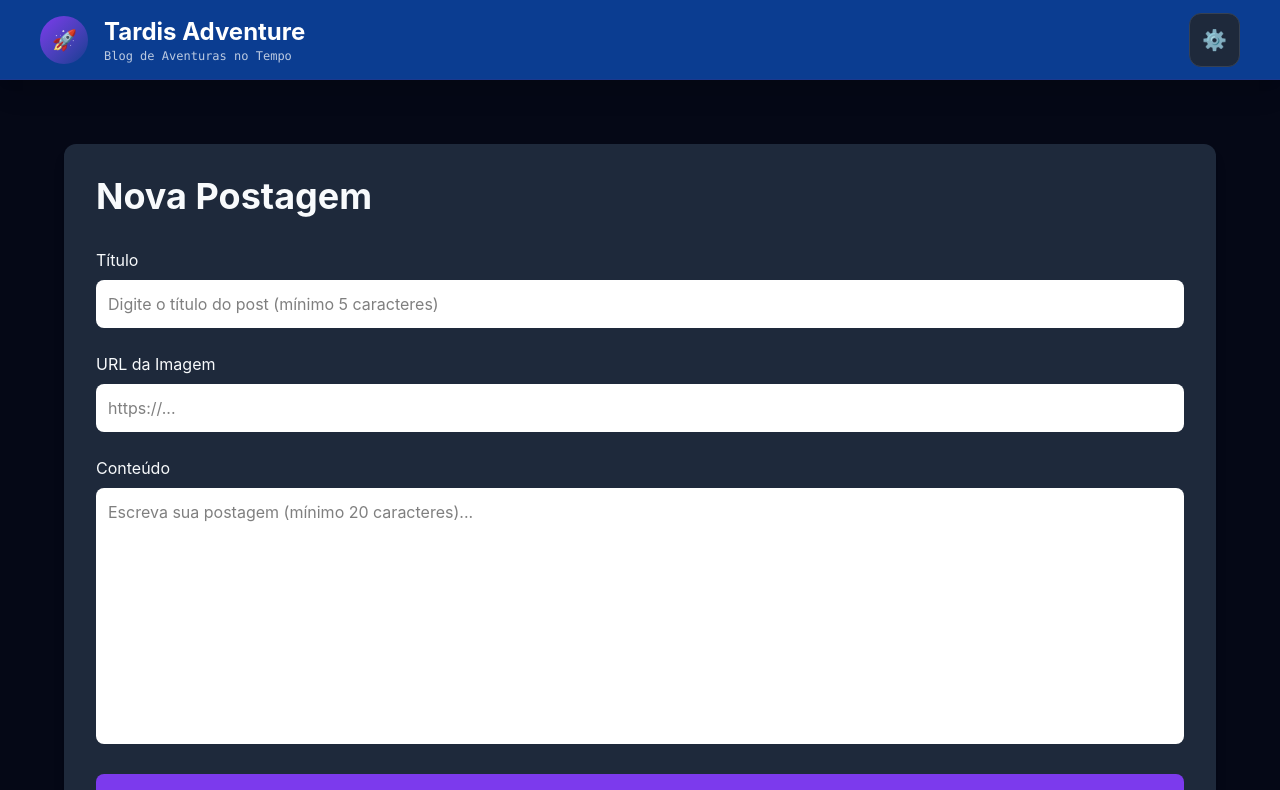
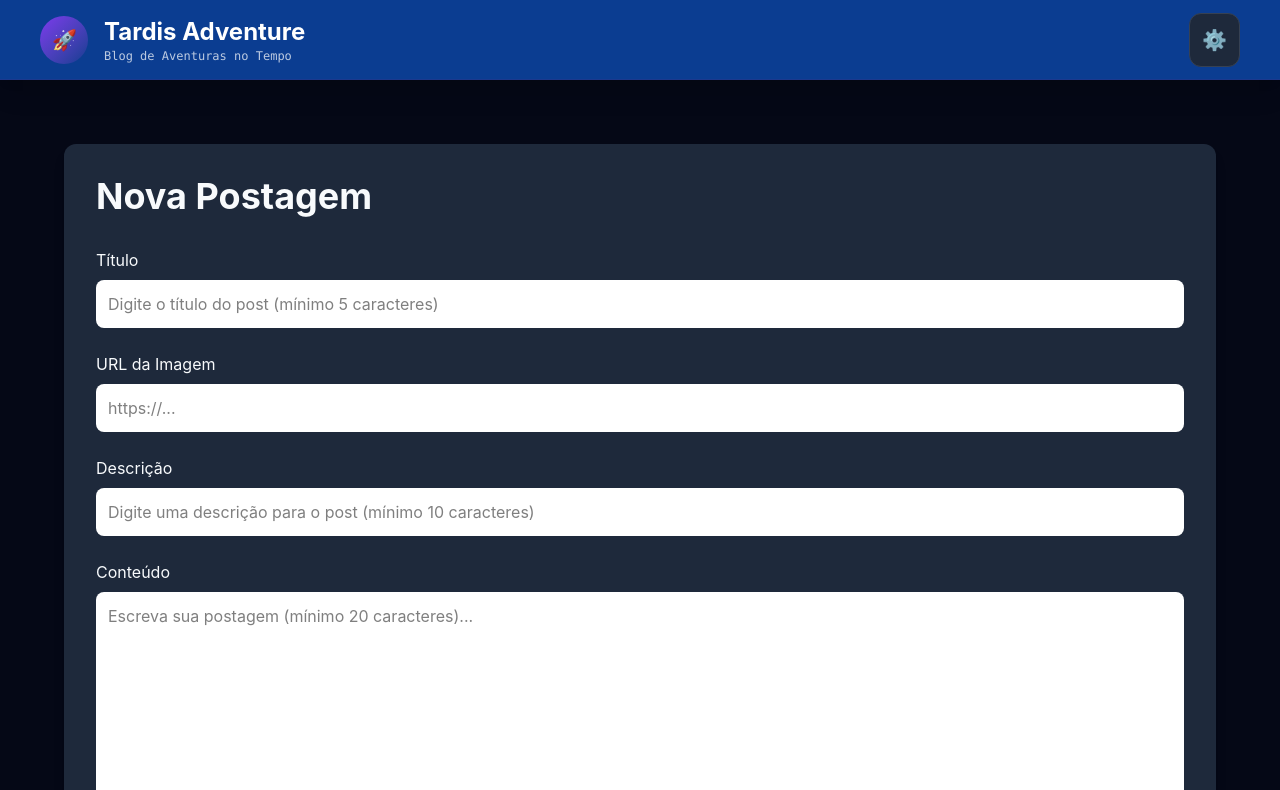
Before and after one commit to ArlensonLorran/TARDIS-Adventure, a Next.js app in the folder frontend/: page /admin/create in a window 1280 px wide. Shown: the top 790 px of the page. Built offline with nearby package versions, Linux system fonts and the light colour scheme.

Commit message:
adicionando descrição nos posts

```diff
--- a/frontend/app/admin/create/page.tsx
+++ b/frontend/app/admin/create/page.tsx
@@ -6,6 +6,7 @@ import { useRouter } from "next/navigation";
 export default function CreatePostPage() {
   const [titulo, setTitulo] = useState("");
   const [imagem, setImagem] = useState("");
+  const [descricao, setDescricao] = useState("");
   const [conteudo, setConteudo] = useState("");
   const [erro, setErro] = useState("");
   const [isSubmitting, setIsSubmitting] = useState(false);
@@ -23,6 +24,7 @@ export default function CreatePostPage() {
 
     const dadosParaEnvio = {
       title: titulo,
+      description: descricao,
       content: conteudo,
       imageUrl: imagem || undefined
     };
@@ -96,6 +98,21 @@ export default function CreatePostPage() {
             />
           </div>
 
+          {/* Descrição */}
+          <div>
+            <label className="block mb-2">
+              Descrição
+            </label>
+
+            <input
+              type="text"
+              value={descricao}
+              onChange={(e) => setDescricao(e.target.value)}
+              placeholder="Digite uma descrição para o post (mínimo 10 caracteres)"
+              className="w-full p-3 rounded-lg text-black bg-white"
+            />
+          </div>
+
           {/* Conteúdo */}
           <div>
             <label className="block mb-2">
--- a/frontend/app/page.tsx
+++ b/frontend/app/page.tsx
@@ -7,6 +7,7 @@ interface Post {
   _id: string;
   title: string;
   content: string;
+  description: string;
   imageUrl?: string;
   createdAt: string;
 }
@@ -74,7 +75,7 @@ export default async function Home() {
                       {postDestaque.title}
                     </h2>
                     <p className="text-gray-300 leading-relaxed line-clamp-3 md:line-clamp-4 text-sm md:text-base">
-                      {postDestaque.content}
+                      {postDestaque.description}
                     </p>
                   </article>
                 </Link>
@@ -134,158 +135,3 @@ export default async function Home() {
     </div>
   );
 }
-
-
-
-
-
-
-
-
-
-//import Link from "next/link";
-//
-//async function getFeedPosts() {
-//  try {
-//    const res = await fetch(`${process.env.NEXT_PUBLIC_API_URL || 'http://localhost:5000'}/api/posts`, { cache: "no-store" });
-//    if (!res.ok) throw new Error();
-//    return res.json();
-//  } catch (error) {
-//    console.error("Erro ao carregar o feed:", error);
-//    return [];
-//  }
-//}
-//
-//export default async function Home() {
-//  const posts = await getFeedPosts();
-//
-//  const postDestaque = posts[0];
-//  const postsRestantes = posts.slice(1);
-//
-//  return (
-//    <main className="min-h-screen bg-space-dark text-star">
-//
-//      {/* HEADER */}
-//      <header className="bg-azul-tardis h-24 flex items-center justify-between px-8 shadow-lg">
-//        <div className="flex items-center gap-4">
-//          <div className="w-14 h-14 rounded-full bg-gradient-to-br from-galaxy to-azul-tardis flex items-center justify-center text-xl">
-//            🚀
-//          </div>
-//          <div>
-//            <h2 className="font-bold text-2xl text-white">Doctor Who</h2>
-//            <p className="text-sm opacity-80">Blog de Aventuras no Tempo e Espaço</p>
-//          </div>
-//        </div>
-//        <Link href="/admin" className="text-3xl hover:scale-110 transition-transform">
-//          ⚙️
-//        </Link>
-//      </header>
-//
-//      {/* CONTEÚDO */}
-//      <div className="flex">
-//
-//        {/* MENU LATERAL */}
-//        <aside className="w-64 min-h-screen bg-space-light p-6 shadow-lg">
-//          <h3 className="font-bold text-xl mb-6">Navegação</h3>
-//          <nav className="flex flex-col gap-2">
-//            <Link href="/" className="p-3 rounded-lg hover:bg-space-dark transition">📰 Feed</Link>
-//            <Link href="/admin" className="mt-6 bg-galaxy text-center py-3 rounded-lg font-semibold hover:opacity-80 text-white">
-//              Área Admin
-//            </Link>
-//          </nav>
-//        </aside>
-//
-//        {/* FEED PRINCIPAL */}
-//        <section className="flex-1 p-8">
-//
-//          {/* PESQUISA */}
-//          <input
-//            type="text"
-//            placeholder="🔍 Pesquisar postagens..."
-//            className="w-full rounded-xl px-5 py-4 text-black shadow-lg focus:outline-none"
-//          />
-//
-//          {/* POST DE DESTAQUE DINÂMICO */}
-//          {postDestaque ? (
-//            <Link href={`/post/${postDestaque._id}`} className="block mt-8 group">
-//              <article className="bg-space-light p-6 rounded-xl shadow-lg border border-transparent group-hover:border-blue-500 transition duration-200">
-//                <span className="bg-galaxy px-3 py-1 rounded-full text-sm font-semibold">Destaque</span>
-//                <h2 className="text-4xl font-bold mt-4 mb-4 text-white group-hover:text-blue-400 transition">
-//                  {postDestaque.title}
-//                </h2>
-//                <div className="flex flex-col lg:flex-row gap-6">
-//                  <div className="flex-1">
-//                    <p className="text-lg leading-8 opacity-90 line-clamp-4">
-//                      {postDestaque.content}
-//                    </p>
-//                  </div>
-//                  <img
-//                    src={postDestaque.imageUrl || "https://images.unsplash.com/photo-1618005182384-a83a8bd57fbe"}
-//                    alt={postDestaque.title}
-//                    className="w-full lg:w-72 h-56 rounded-xl object-cover shadow-md"
-//                  />
-//                </div>
-//              </article>
-//            </Link>
-//          ) : (
-//            <div className="mt-8 bg-space-light p-6 rounded-xl text-center text-gray-400">
-//              Nenhum post publicado na galáxia ainda.
-//            </div>
-//          )}
-//
-//          {/* ÚLTIMAS POSTAGENS DINÂMICAS */}
-//          <section className="mt-10">
-//            <h2 className="text-3xl font-bold mb-6 text-white">Últimas Postagens</h2>
-//
-//            {postsRestantes.length === 0 && !postDestaque ? (
-//              <p className="text-gray-400">O vazio do espaço... nenhum outro post encontrado.</p>
-//            ) : (
-//              <div className="grid md:grid-cols-2 gap-6">
-//                {postsRestantes.map((post: any) => (
-//                  <Link href={`/post/${post._id}`} key={post._id} className="group">
-//                    <article className="bg-space-light p-6 rounded-xl shadow-lg hover:scale-[1.02] transition duration-200 border border-transparent group-hover:border-gray-700 h-full flex flex-col justify-between">
-//                      <div>
-//                        <span className="text-xs text-blue-400 font-mono">
-//                          {new Date(post.createdAt).toLocaleDateString('pt-BR')}
-//                        </span>
-//                        <h3 className="text-xl font-bold my-2 text-white group-hover:text-blue-400 transition line-clamp-1">
-//                          {post.title}
-//                        </h3>
-//                        <p className="opacity-80 text-sm line-clamp-3 leading-relaxed">
-//                          {post.content}
-//                        </p>
-//                      </div>
-//                    </article>
-//                  </Link>
-//                ))}
-//              </div>
-//            )}
-//          </section>
-//
-//          {/* COMENTÁRIOS ESTÁTICOS (Deixamos guardado aqui para a próxima parte!) */}
-//          <section className="mt-10">
-//            <h2 className="text-3xl font-bold mb-6 text-white">Comentários da Comunidade</h2>
-//            <div className="bg-space-light p-6 rounded-xl shadow-lg">
-//              <div className="mb-6">
-//                <input type="text" placeholder="Seu nome" className="w-full p-3 rounded-lg text-black mb-4 focus:outline-none" />
-//                <textarea placeholder="Escreva seu comentário..." className="w-full p-3 rounded-lg text-black h-32 resize-none focus:outline-none" />
-//                <button className="mt-4 bg-galaxy px-6 py-3 rounded-lg font-bold hover:opacity-80 text-white">Comentar</button>
-//              </div>
-//              <div className="space-y-4">
-//                <div className="bg-space-dark p-4 rounded-lg">
-//                  <h4 className="font-bold text-white">Clara Oswald</h4>
-//                  <p className="opacity-80 mt-2 text-sm">Adorei a matéria sobre a TARDIS!</p>
-//                </div>
-//                <div className="bg-space-dark p-4 rounded-lg">
-//                  <h4 className="font-bold text-white">River Song</h4>
-//                  <p className="opacity-80 mt-2 text-sm">O artigo dos Daleks ficou incrível.</p>
-//                </div>
-//              </div>
-//            </div>
-//          </section>
-//
-//        </section>
-//      </div>
-//    </main>
-//  );
-//}
--- a/frontend/app/post/[id]/page.tsx
+++ b/frontend/app/post/[id]/page.tsx
@@ -7,6 +7,7 @@ interface Post {
   _id: string;
   title: string;
   content: string;
+  description: string;
   imageUrl?: string;
   createdAt: string;
 }
@@ -78,6 +79,10 @@ export default async function PostPage({ params }: PostPageProps) {
             />
           </div>
 
+          <p className="text-gray-300 text-sm sm:text-base md:text-lg leading-relaxed mb-8">
+            {post.description}
+          </p>
+
           <div className="text-gray-300 text-sm sm:text-base md:text-lg leading-relaxed space-y-6 whitespace-pre-line font-light break-words">
             {post.content}
           </div>
@@ -135,65 +140,3 @@ export default async function PostPage({ params }: PostPageProps) {
     </main>
   );
 }
-
-
-
-
-
-
-//async function getSinglePost(id: string) {
-//  try {
-//    const res = await fetch(`${process.env.NEXT_PUBLIC_API_URL || 'http://localhost:5000'}/api/posts/${id}`, { cache: 'no-store' });
-//    if (!res.ok) {
-//      return null;
-//    }
-//
-//    return res.json();
-//  } catch (error) {
-//    console.error("Erro ao buscar o post específico:", error);
-//    return null;
-//  }
-//}
-//
-//export default async function PostPage({
-//  params,
-//}: {
-//  params: Promise<{ id: string }>;
-//}) {
-//
-//  const { id } = await params;
-//
-//  const post = await getSinglePost(id);
-//
-//  if (!post) {
-//    return (
-//      <main className="min-h-screen bg-space-dark text-star p-8 flex items-center justify-center">
-//        <h1 className="text-3xl font-bold text-red-500">🌌 Post não encontrado no banco de dados</h1>
-//      </main>
-//    );
-//  }
-//
-//  return (
-//  <main className="min-h-screen bg-space-dark text-star p-8">
-//
-//    <article className="max-w-4xl mx-auto">
-//
-//      <img
-//          src={post.imageUrl || "/images/tardis.jpg"}
-//          alt={post.title}
-//          className="w-full h-[450px] object-cover rounded-xl mb-8 shadow-2xl"
-//        />
-//
-//      <h1 className="text-5xl font-bold mb-8">
-//        {post.title}
-//      </h1>
-//
-//      <p className="text-lg leading-8">
-//        {post.content}
-//      </p>
-//
-//    </article>
-//
-//  </main>
-//);
-//}
--- a/frontend/components/PostCard.tsx
+++ b/frontend/components/PostCard.tsx
@@ -4,6 +4,7 @@ import Link from "next/link";
 interface Post {
   _id: string;
   title: string;
+  description: string;
   content: string;
   imageUrl?: string;
 }
@@ -13,11 +14,6 @@ interface PostCardProps {
 }
 
 export default function PostCard({ post }: PostCardProps) {
-  // Como o card usa um resumo, vamos pegar os primeiros 120 caracteres do 'content'
-  const shortDescription = post.content.length > 120
-    ? post.content.substring(0, 120) + "..."
-    : post.content;
-
   return (
     <article className="bg-space-light p-6 rounded-2xl shadow-lg flex flex-col justify-between transition-transform duration-300 hover:-translate-y-1">
       <div>
@@ -36,9 +32,9 @@ export default function PostCard({ post }: PostCardProps) {
           {post.title}
         </h3>
 
-        {/* Resumo do Conteúdo */}
+        {/* Descrição do Post */}
         <p className="text-gray-300 text-sm leading-relaxed">
-          {shortDescription}
+          {post.description}
         </p>
       </div>
 
```
Also changed, not shown: 2 other files (tests, documents, lock files or other folders).
